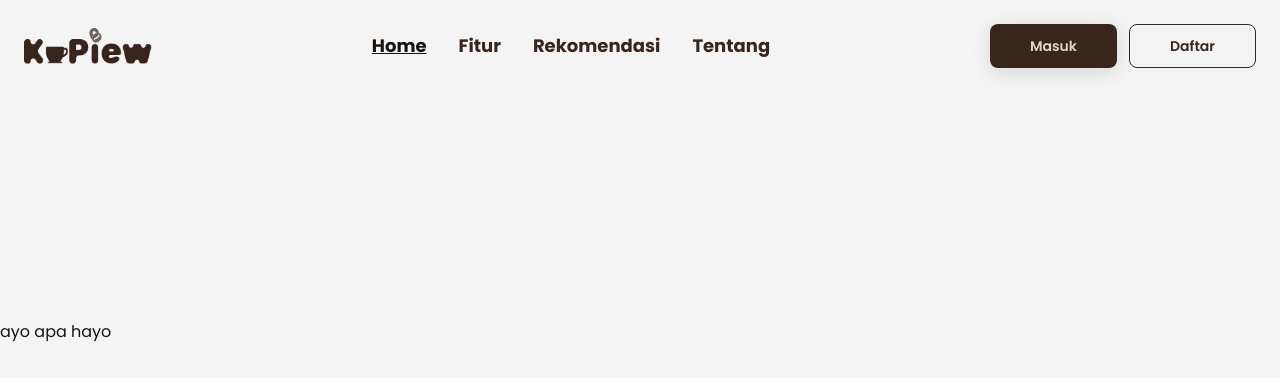
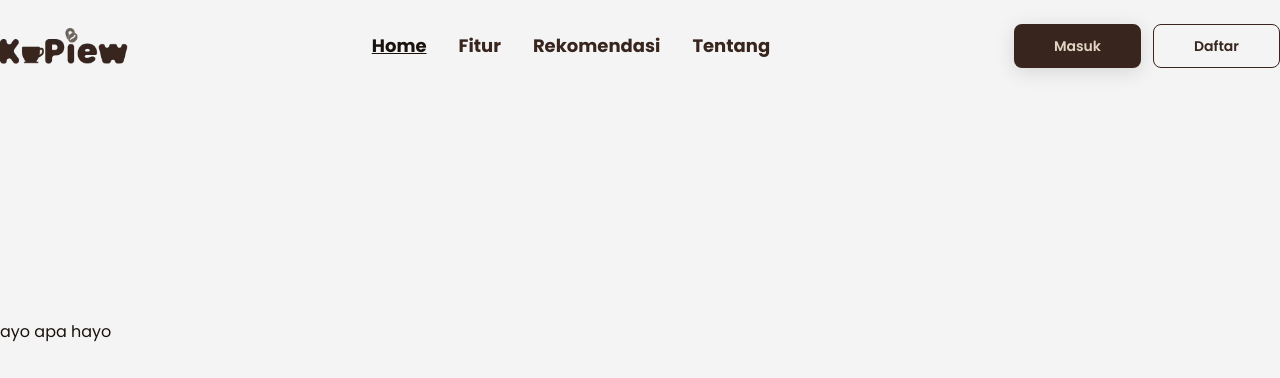
Before and after one commit to faracutrisfa/KOPIEW, a Vue app: page / in a window 1280 px wide. Shown: the top 378 px of the page. Built offline with nearby package versions, Linux system fonts and the light colour scheme.

Commit message:
feat: add footer component

```diff
--- /dev/null
+++ b/src/components/Footer.vue
@@ -0,0 +1,3 @@
+<template>
+    ntar ak buat wkkwkw lagi mager
+</template>
--- a/src/components/Navbar.vue
+++ b/src/components/Navbar.vue
@@ -19,7 +19,7 @@ const isActive = (name) => activeRouteName.value === name;
 
 <template>
   <header class="sticky top-0 z-30 bg-bg-main">
-    <div class="mx-auto flex items-center px-6 py-4 md:py-6">
+    <div class="mx-auto flex items-center py-4 md:py-6">
       <RouterLink to="/" class="flex items-center gap-2">
         <img src="/logo.webp" alt="logo" class="w-32" />
       </RouterLink>
```
